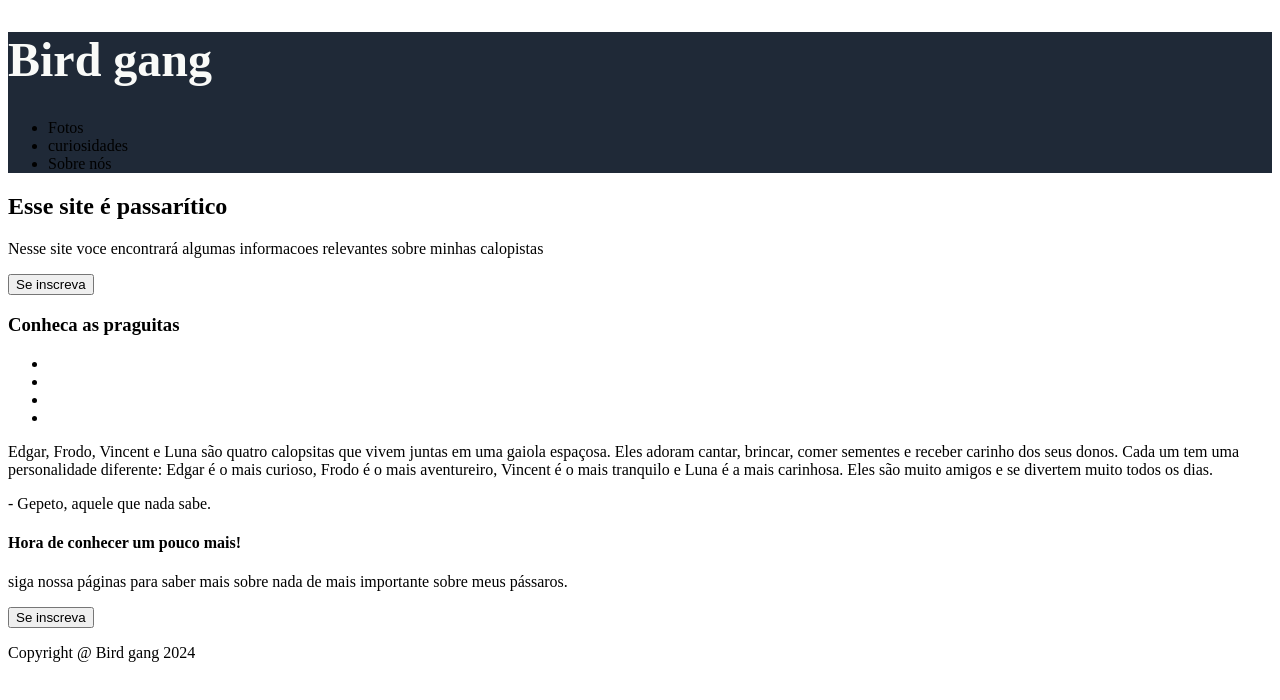
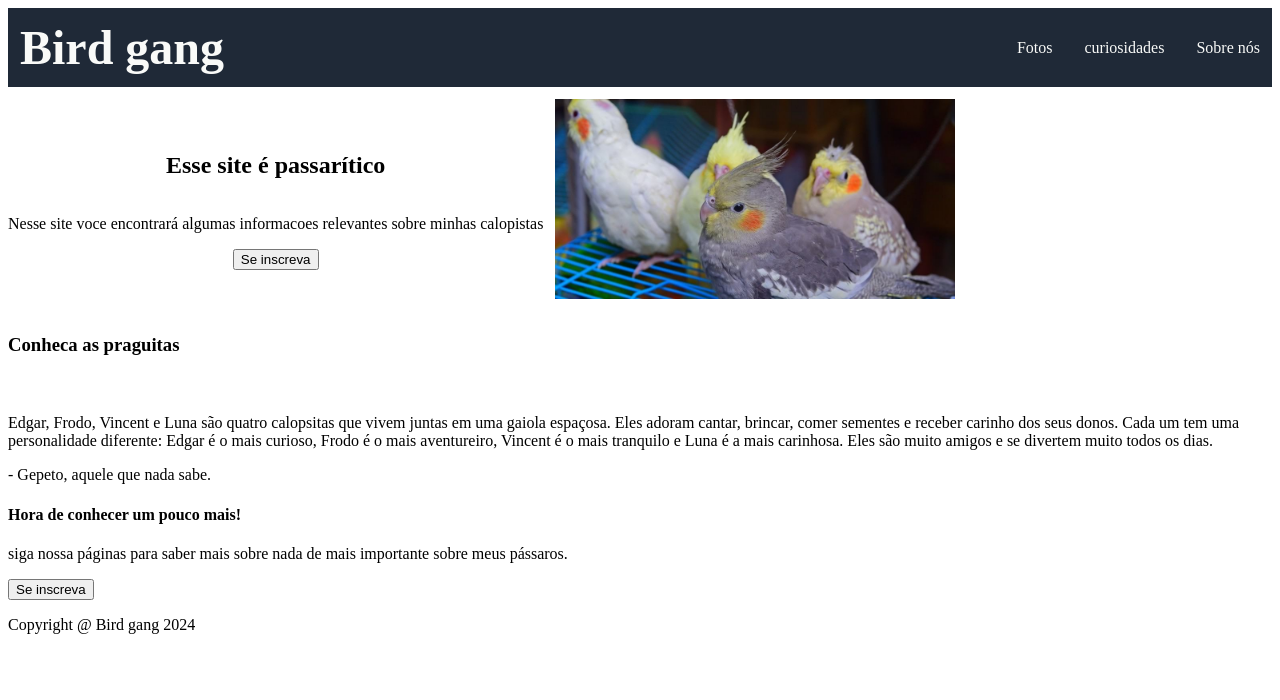
Before and after one commit to Agabovino/Lading-page1, a plain HTML site: page index.html in a window 1280 px wide. Drawn offline with Linux system fonts and the light colour scheme; files whose address does not match are found by name.

Commit message:
css do header+section1

```diff
--- a/index.html
+++ b/index.html
@@ -32,8 +32,10 @@
 
             <button>Se inscreva</button>
         </div>
+        <div class= "section-one-image-container">
 
-
+            <img class= "section-one-image" src="C:\Users\agabo\OneDrive\Documents\GitHub\Lading_page1\Lading-page_TOP\images+logos\4_psitas.jpg" alt="">
+        </div>
 
     </section>
 
--- a/style.css
+++ b/style.css
@@ -1,19 +1,60 @@
 
-/*header*/
+/*GENERAL SELECTORS*/
+
+li{
+   list-style-type: none;
+   color: #f9faf8;
+   margin: 12px;
+}
+
+ul{
+    display: flex;
+    gap: 8px;
+    margin: 0;
+    padding: 0;
+}
+
+
+/*HEADER*/
 
 header{
     background-color: #1F2937;
+    display: flex;
+    justify-content: space-between;
+    align-items: center;
 }
 
 .logo{
     font-size: 48px;
     font-weight:bolder;
     color: #f9faf8;
+    margin: 12px;
 }
 
 .header-right{}
 
-/*section 1*/
+/*SECTION 1*/
+
+.one{
+    display: flex;
+}
+
+.section-one-content{
+    display: flex;
+    flex-direction: column;
+    justify-content: center;
+    align-items: center;
+}
+
+.section-one-image-container{
+
+}
+
+.section-one-image{
+    max-width: 400px;
+    margin: 12px;
+}
+
 
 /*section 2*/
 
```
Also changed, not shown: images+logos/4_psitas.jpg (added).
